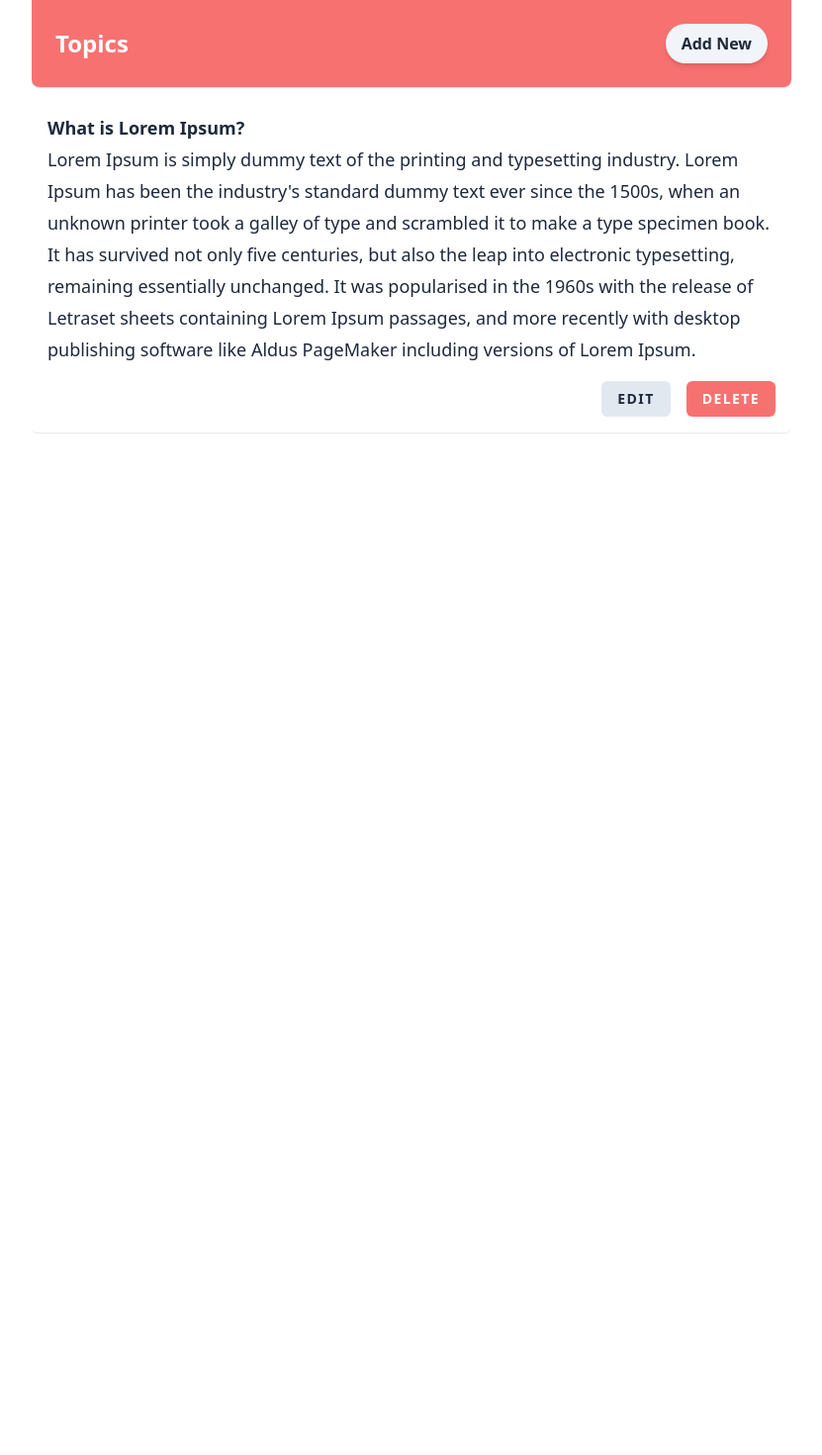
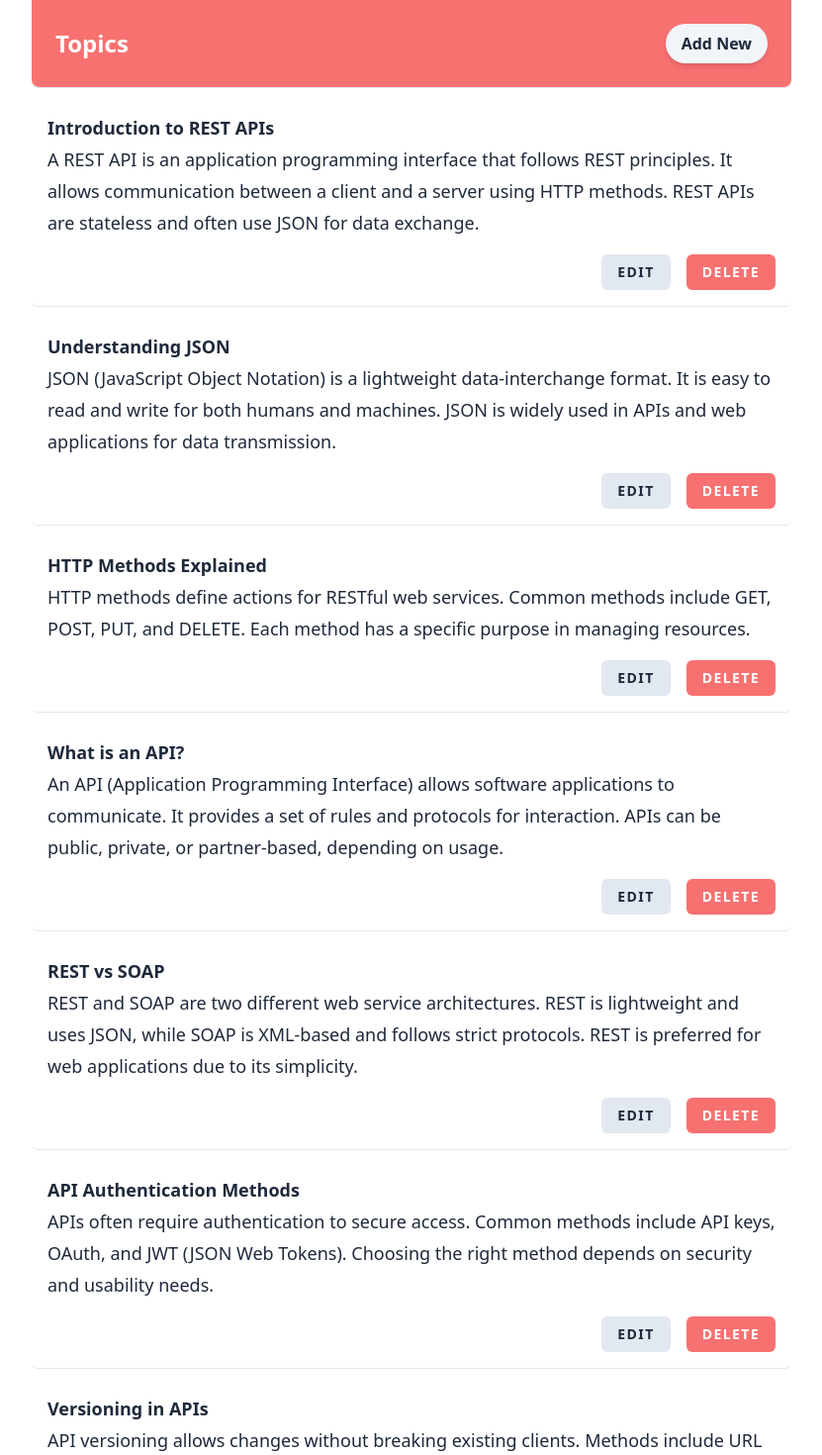
Before and after one commit to yevhen-yatskiv/next, a Next.js app in the folder crud-app/: page / in a window 1280 px wide. Shown: the top 1470 px of the page at 99% size, without its empty margins (224-1055 px from the left). Before the commit the page ends 800 px from the top, so only its background shows below. Built offline with nearby package versions, Linux system fonts and the light colour scheme; data requests are answered from the project's data file.

Commit message:
Fetching data via mocked API

```diff
--- /dev/null
+++ b/crud-app/app/getTopics.ts
@@ -0,0 +1,19 @@
+export interface Topic {
+  id: string;
+  title: string;
+  content: string;
+}
+
+export async function getTopics() {
+  try {
+    const response = await fetch("http://localhost:4000/topics");
+    if (!response.ok) {
+      throw new Error("Failed to fetch topics");
+    }
+    const data = await response.json();
+    return data;
+  } catch (error) {
+    console.error("Error fetching topics:", error);
+    return [];
+  }
+}
--- a/crud-app/app/page.tsx
+++ b/crud-app/app/page.tsx
@@ -1,13 +1,20 @@
 import Link from "next/link";
+import { Topic, getTopics } from "./getTopics";
 
-export default function Home() {
+export default async function Home() {
+  const topics: Topic[] = await getTopics();
+
   return (
     <div>
-      <div className="p-4 my-2 rounded-md border-b leading-8">
-        <div className="font-bold">What is Lorem Ipsum?</div>
-        <div>Lorem Ipsum is simply dummy text of the printing and typesetting industry. Lorem Ipsum has been the industry&apos;s standard dummy text ever since the 1500s, when an unknown printer took a galley of type and scrambled it to make a type specimen book. It has survived not only five centuries, but also the leap into electronic typesetting, remaining essentially unchanged. It was popularised in the 1960s with the release of Letraset sheets containing Lorem Ipsum passages, and more recently with desktop publishing software like Aldus PageMaker including versions of Lorem Ipsum.</div>
+      {topics.map((topic: Topic) => (
+        <div key={topic.id} className="p-4 my-2 rounded-md border-b leading-8">
+          <div className="font-bold">{topic.title}</div>
+          <div>{topic.content}</div>
           <div className="flex gap-4 mt-4 justify-end">
-          <Link className="bg-slate-200 px-4 py-2 rounded-md uppercase text-sm font-bold tracking-widest" href="/edit">
+            <Link
+              className="bg-slate-200 px-4 py-2 rounded-md uppercase text-sm font-bold tracking-widest"
+              href={`/edit/${topic.id}`}
+            >
               Edit
             </Link>
             <button className="bg-red-400 text-white px-4 py-2 rounded-md uppercase text-sm font-bold tracking-widest">
@@ -15,6 +22,7 @@ export default function Home() {
             </button>
           </div>
         </div>
+      ))}
     </div>
   );
 }
--- a/crud-app/db.json
+++ b/crud-app/db.json
@@ -3,17 +3,52 @@
     {
       "id": "550e8400-e29b-41d4-a716-446655440000",
       "title": "Introduction to REST APIs",
-      "content": "A REST API is an application programming interface that follows REST principles..."
+      "content": "A REST API is an application programming interface that follows REST principles. It allows communication between a client and a server using HTTP methods. REST APIs are stateless and often use JSON for data exchange."
     },
     {
       "id": "c1a9f439-3b24-4f63-b9e2-799dbd72e633",
       "title": "Understanding JSON",
-      "content": "JSON (JavaScript Object Notation) is a lightweight data-interchange format..."
+      "content": "JSON (JavaScript Object Notation) is a lightweight data-interchange format. It is easy to read and write for both humans and machines. JSON is widely used in APIs and web applications for data transmission."
     },
     {
       "id": "3fa85f64-5717-4562-b3fc-2c963f66afa6",
-      "title": "New Topic",
-      "content": "This is a large string for content..."
+      "title": "HTTP Methods Explained",
+      "content": "HTTP methods define actions for RESTful web services. Common methods include GET, POST, PUT, and DELETE. Each method has a specific purpose in managing resources."
+    },
+    {
+      "id": "17e8653b-1d56-4c2d-bef1-4c8e3b3c8ad1",
+      "title": "What is an API?",
+      "content": "An API (Application Programming Interface) allows software applications to communicate. It provides a set of rules and protocols for interaction. APIs can be public, private, or partner-based, depending on usage."
+    },
+    {
+      "id": "25f3b8a7-3cf6-4c74-915d-fc2de5a5c3a1",
+      "title": "REST vs SOAP",
+      "content": "REST and SOAP are two different web service architectures. REST is lightweight and uses JSON, while SOAP is XML-based and follows strict protocols. REST is preferred for web applications due to its simplicity."
+    },
+    {
+      "id": "9a1f6a33-4b6a-4e3c-b6de-23989e3ef4ad",
+      "title": "API Authentication Methods",
+      "content": "APIs often require authentication to secure access. Common methods include API keys, OAuth, and JWT (JSON Web Tokens). Choosing the right method depends on security and usability needs."
+    },
+    {
+      "id": "59c9e4e7-fb0e-4f13-b3b6-6c2a1b6b9f6e",
+      "title": "Versioning in APIs",
+      "content": "API versioning allows changes without breaking existing clients. Methods include URL versioning, header versioning, and query parameters. Proper versioning ensures compatibility and flexibility."
+    },
+    {
+      "id": "a4fbeefc-6e1f-4b47-a1a2-89e4ebea6df2",
+      "title": "Rate Limiting in APIs",
+      "content": "Rate limiting prevents excessive API requests from overloading a server. It is often implemented using request quotas and time-based limits. Proper rate limiting enhances security and performance."
+    },
+    {
+      "id": "ef3f8c3a-1b0d-45d3-bb84-5c3f5a6b6d9c",
+      "title": "Error Handling in APIs",
+      "content": "Good API error handling improves user experience. Standard HTTP status codes like 400, 401, and 500 help indicate issues. Detailed error messages help developers troubleshoot efficiently."
+    },
+    {
+      "id": "7bd5b1e5-8c49-4032-a6e3-9d1dbe3b8f10",
+      "title": "GraphQL vs REST",
+      "content": "GraphQL and REST are two different API architectures. GraphQL allows clients to request only the needed data, reducing over-fetching. REST is simpler but may return more data than required."
     }
   ]
 }
```
Lines whose indentation alone changed are shown as unchanged.
